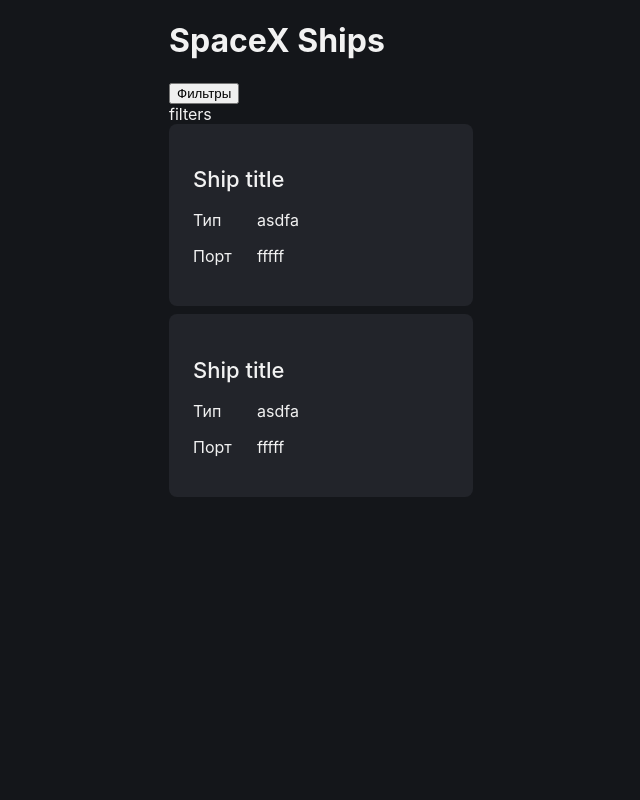
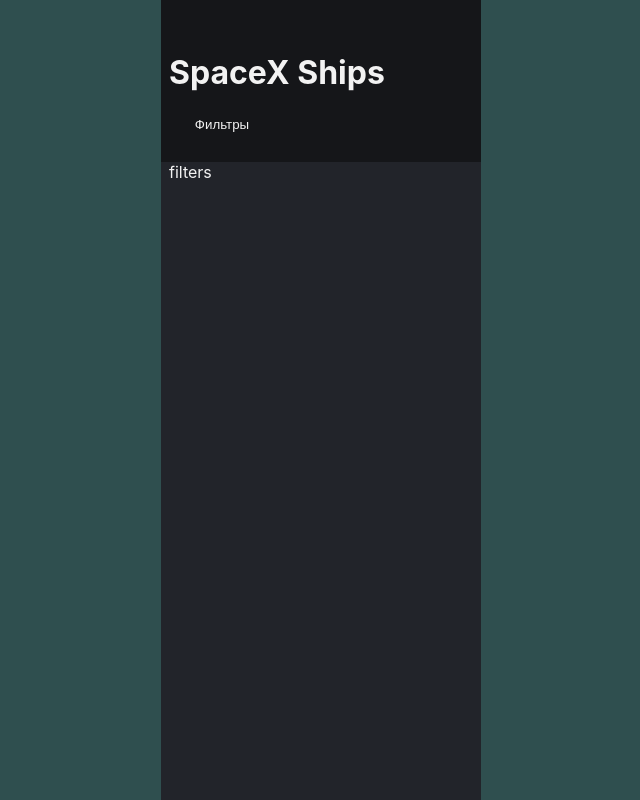
Before and after one commit to Andrew-Sparrow/graffinteractive-test, a React (Create React App) app: page / in a window 1280 px wide. Both pictures are taken after a click on the button "Фильтры". Shown: the top 800 px of the page, without its empty margins (319-959 px from the left). Built offline with nearby package versions, Linux system fonts and the light colour scheme.

Commit message:
adds styles to filter button

```diff
--- a/src/components/app/App.js
+++ b/src/components/app/App.js
@@ -1,18 +1,30 @@
 import styles from './app.module.scss';
 import { Ship } from '../ship/ship';
 import { Filters } from '../filters/filters';
+import { ButtonFilter } from '../button-filter/button-filter';
+import { useState } from 'react';
 
 
-function App() {
+const App = () => {
+  const [isFilterOpen, setIsFilterOpen] = useState(false);
+
+  const handleButtonFilterClick = (evt) => {
+    setIsFilterOpen((prev) => !prev);
+  }
+
+  console.log(styles)
   return (
     <div className={styles.app}>
-      <h1>SpaceX Ships</h1>
-      <main className='main'>
-        <Filters />
-        {[1, 2].map((item, index) => <Ship key={index}/>)}
+      <h1 className={styles.title}>SpaceX Ships</h1>
+      <ButtonFilter onClick={handleButtonFilterClick} />
+      {
+        isFilterOpen && <Filters />
+      }
+      <main className={styles.main}>
+        {[1, 2].map((item, index) => <Ship key={index} />)}
       </main>
     </div>
   );
-}
+};
 
-export default App;
+export { App };
--- a/src/components/app/app.module.scss
+++ b/src/components/app/app.module.scss
@@ -5,6 +5,17 @@
   color: $white;
   margin-left: auto;
   margin-right: auto;
-  padding-left: 8px;
-  padding-right: 8px;
+  background-color: $black;
+  padding-top: 32px;
+
+
+  .main,
+  .title {
+    padding-left: 8px;
+    padding-right: 8px;
+  }
+
+  .title {
+    margin-bottom: 21px;
+  }
 }
--- /dev/null
+++ b/src/components/button-filter/button-filter.jsx
@@ -0,0 +1,13 @@
+import React from 'react';
+import styles from './button-filter.module.scss';
+
+
+const ButtonFilter = (props) => {
+  const { onClick } = props;
+
+  return (
+    <button className={styles.button} type="button" onClick={onClick}>Фильтры</button>
+  )
+};
+
+export { ButtonFilter };
--- /dev/null
+++ b/src/components/button-filter/button-filter.module.scss
@@ -0,0 +1,11 @@
+@import "../../variables.scss";
+
+.button {
+  width: 120px;
+  color: $white;
+  margin-bottom: 29px;
+  background-color: $black;
+  padding-left: 8px;
+  border: none;
+  cursor: pointer;
+}
--- a/src/components/filters/filters.jsx
+++ b/src/components/filters/filters.jsx
@@ -1,21 +1,14 @@
-import React, { useState } from 'react';
+import React from 'react';
+
+import styles from './filters.module.scss';
 
 
 const Filters = () => {
-  const [isClicked, setIsClicked] = useState(false);
-
-  const handleClick = (evt) => {
-    setIsClicked((prev) => !prev);
-  }
-
   return (
-    <>
-      <button className='button' type="button" onClick={handleClick}>Фильтры</button>
-      {
-        isClicked && <aside>filters</aside>
-      }
-    </>
+    <aside className={styles.filters} >
+      filters
+    </aside>
   )
-}
+};
 
 export { Filters };
--- /dev/null
+++ b/src/components/filters/filters.module.scss
@@ -0,0 +1,10 @@
+@import "../../variables.scss";
+
+.filters {
+  width: 320px;
+  color: $white;
+  background-color: $dark-gray-bg;
+  min-height: 658px;
+  padding-left: 8px;
+  padding-right: 8px;
+}
--- a/src/components/ship/ship.js
+++ b/src/components/ship/ship.js
@@ -1,7 +1,7 @@
 import React from 'react';
 import styles from './ship.module.scss';
 
-function Ship() {
+const Ship = () => {
   return (
     <div className={styles.ship}>
       <h2 className={styles.ship__title}> Ship title</h2>
--- a/src/index.js
+++ b/src/index.js
@@ -4,7 +4,7 @@
 import { Provider } from 'react-redux';
 
 import './index.scss';
-import App from './components/app/app';
+import { App } from './components/app/app';
 import rootReducer from './store/root-reducer';
 import { getAxiosInstance } from './services/api';
 
--- a/src/index.scss
+++ b/src/index.scss
@@ -6,7 +6,8 @@
 }
 
 body {
-  background-color: $black;
+  background-color: darkslategray;
+  // background-color: $black; TODO
   margin: 0;
   font-family: -apple-system, BlinkMacSystemFont, "Segoe UI", "Roboto", "Oxygen",
     "Ubuntu", "Cantarell", "Fira Sans", "Droid Sans", "Helvetica Neue",
--- a/src/variables.scss
+++ b/src/variables.scss
@@ -1,3 +1,3 @@
-$black: hwb(225 8% 90%);
+$black: #151619;
 $white: #f2f2f2;
 $dark-gray-bg: #22242a;
```
